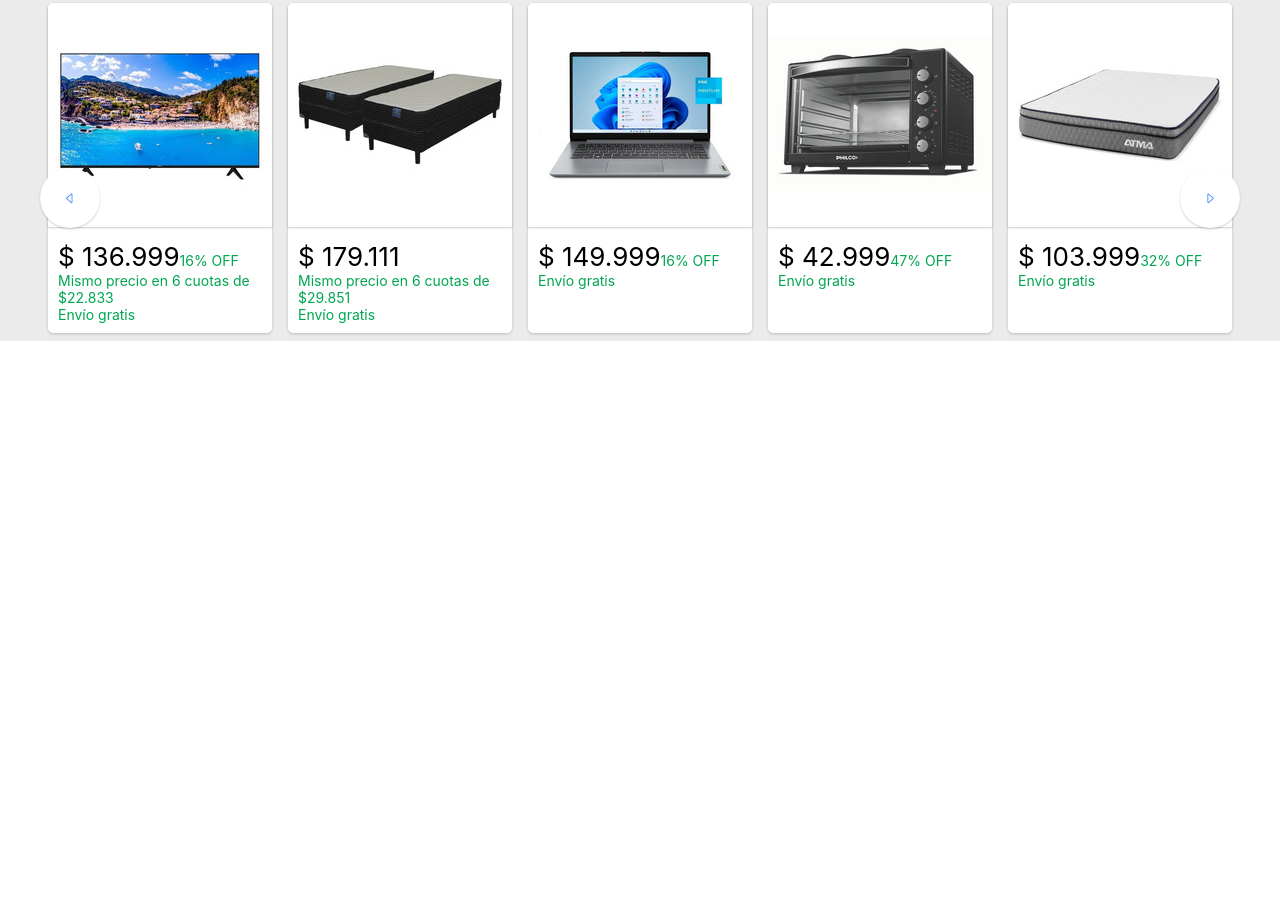
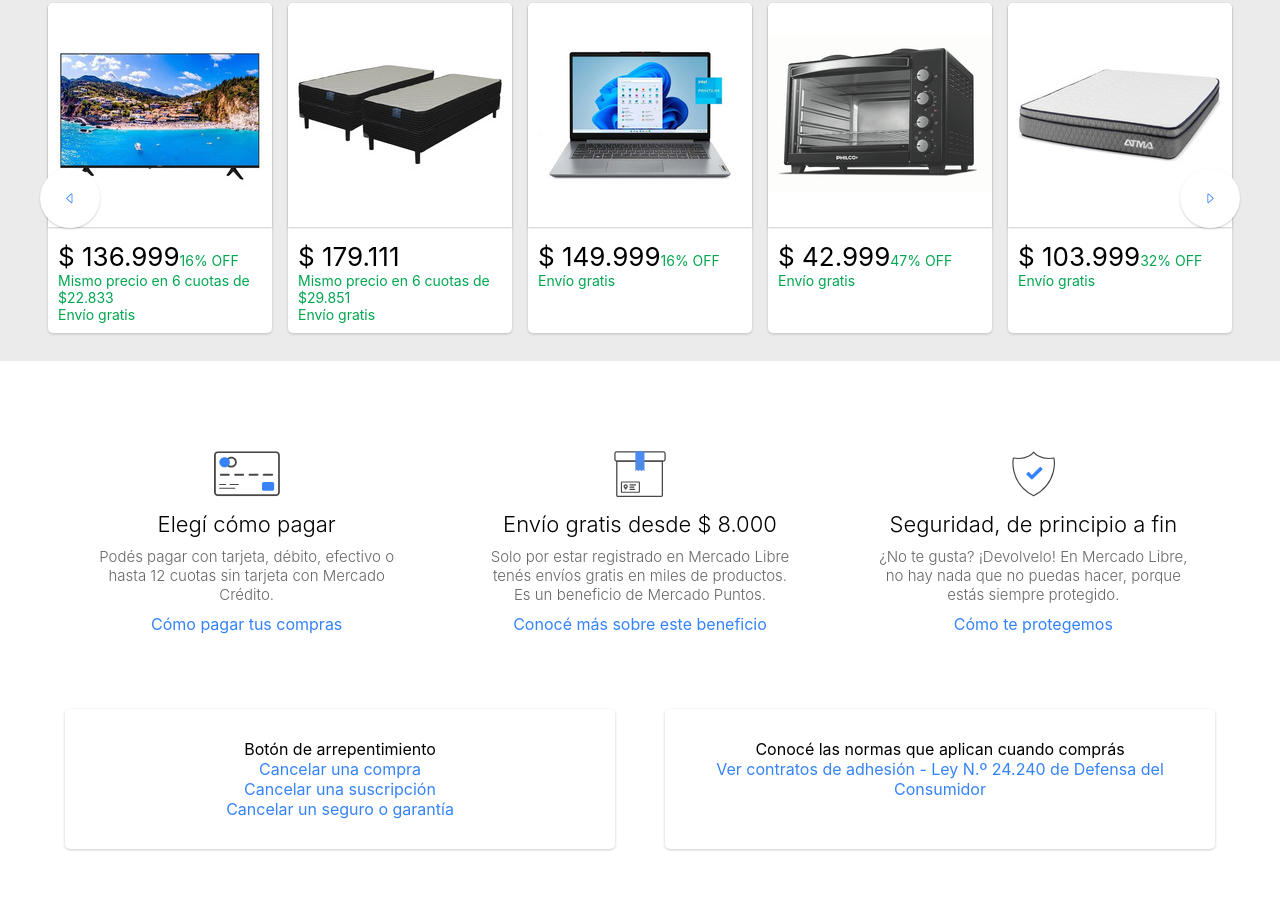
Before and after one commit to PabloMoore96/LibreMercado, a plain HTML site: page index.html in a window 1280 px wide. Shown: the part 950-1867 px from the top of the page. Before the commit the page ends 1291 px from the top, so only its background shows below. Drawn offline with nearby package versions, Linux system fonts and the light colour scheme; a web font is replaced by a local one.

Commit message:
Actualizacion y mejora de la página
Pre-footer

```diff
--- a/Assets/styles.scss
+++ b/Assets/styles.scss
@@ -589,5 +589,93 @@ main{
             }
         }
     }
+    .prefooter{
+        background-color: #fff;
+        padding: 40px;
+        margin-top: 20px;
+        margin-bottom: 20px;
+        display: flex;
+        flex-direction: column;
+        // justify-items: center;
+        .aside1{
+            display: flex;
+            justify-content: center;
+            text-align: center;
+            padding: 10px;
+            img{
+                height: 46px;
+            }
+            .prefooterdiv{
+                padding: 40px;
+                background-color: #fff;
+                width: 400px;
+                h2{
+                    color: #000;
+                    font-weight: 300;
+                    font-size: 22px;
+                    margin-top: 10px;
+                    margin-bottom: 10px;
+                }
+                p{
+                    color: #666;
+                    font-weight: 300;
+                    font-size: 15px;
+                    margin-bottom: 10px;
+                }
+            }
+            @media (max-width: 750px){
+                flex-direction: column;
+                align-items: center;
+            }
+            @media (max-width: 475px){
+                .prefooterdiv{
+                    width: 250px;
+                }
+            }
+
+
+        }
+        .aside2{
+            display: flex;
+            justify-content: center;
+            text-align: center;
+            .prefooterdiv2{
+                padding: 30px;
+                border-radius: 5px;
+                border: 0.5px;
+                box-shadow: 0 1px 3px 0 rgba(0,0,0,.2);
+                background-color: #fff;
+                display: flex;
+                flex-direction: column;
+                width: 650px;
+                margin: 25px;
+            }
+            @media (max-width: 1000px){
+                flex-direction: column;
+                align-items: center;
+                .prefooterdiv2{
+                    height: 132px;
+                    align-items: center;
+                    justify-content: center;
+                    width: 400px;
+                }
+
+
+            }
+            @media (max-width: 475px){
+                .prefooterdiv2{
+                    width: 250px;
+                }
+            }
+
+            // .pre21{
+
+            // }
+            // .pre22{
+
+            // }
+
+        }
+    }
 
 }
--- a/index.html
+++ b/index.html
@@ -302,6 +302,57 @@
         <button class="oright"><i class="bi bi-caret-right " id="btnRight1"></i></button>
       </div>
     </section>
+
+
+    <section class="prefooter">
+      <aside class="aside1">
+        <div class="prefooterdiv pre1">
+          <img src="./Assets/Img/payment.svg" alt="">
+          <h2>
+            Elegí cómo pagar
+          </h2>
+          <p>
+            Podés pagar con tarjeta, débito, efectivo o hasta 12 cuotas sin tarjeta con Mercado Crédito.
+          </p>
+          <a href="#">Cómo pagar tus compras</a>
+
+        </div>
+        <div class="prefooterdiv pre2">
+          <img src="./Assets/Img/shipping.svg" alt="">
+          <h2>
+            Envío gratis desde $ 8.000
+          </h2>
+          <p>
+            Solo por estar registrado en Mercado Libre tenés envíos gratis en miles de productos. Es un beneficio de Mercado Puntos.
+          </p>
+          <a href="#">Conocé más sobre este beneficio</a>
+
+        </div>
+        <div class="prefooterdiv pre3">
+          <img src="./Assets/Img/protected.svg" alt="">
+          <h2>
+            Seguridad, de principio a fin
+          </h2>
+          <p>
+            ¿No te gusta? ¡Devolvelo! En Mercado Libre, no hay nada que no puedas hacer, porque estás siempre protegido.
+          </p>
+          <a href="#">Cómo te protegemos</a>
+
+        </div>
+      </aside>
+      <aside class="aside2">
+        <div class="prefooterdiv2 pre21">
+          <p>Botón de arrepentimiento</p>
+          <a href="#">Cancelar una compra</a>
+          <a href="#">Cancelar una suscripción</a>
+          <a href="#">Cancelar un seguro o garantía</a>
+        </div>
+        <div class="prefooterdiv2 pre22">
+          <p>Conocé las normas que aplican cuando comprás</p>
+          <a href="#">Ver contratos de adhesión - Ley N.º 24.240 de Defensa del Consumidor</a>
+        </div>
+      </aside>
+    </section>
   </main>
 
   <footer>
```
Also changed, not shown: Assets/Img/payment.svg (added), Assets/Img/protected.svg (added), Assets/Img/shipping.svg (added), Assets/styles.css, 1 other file.
